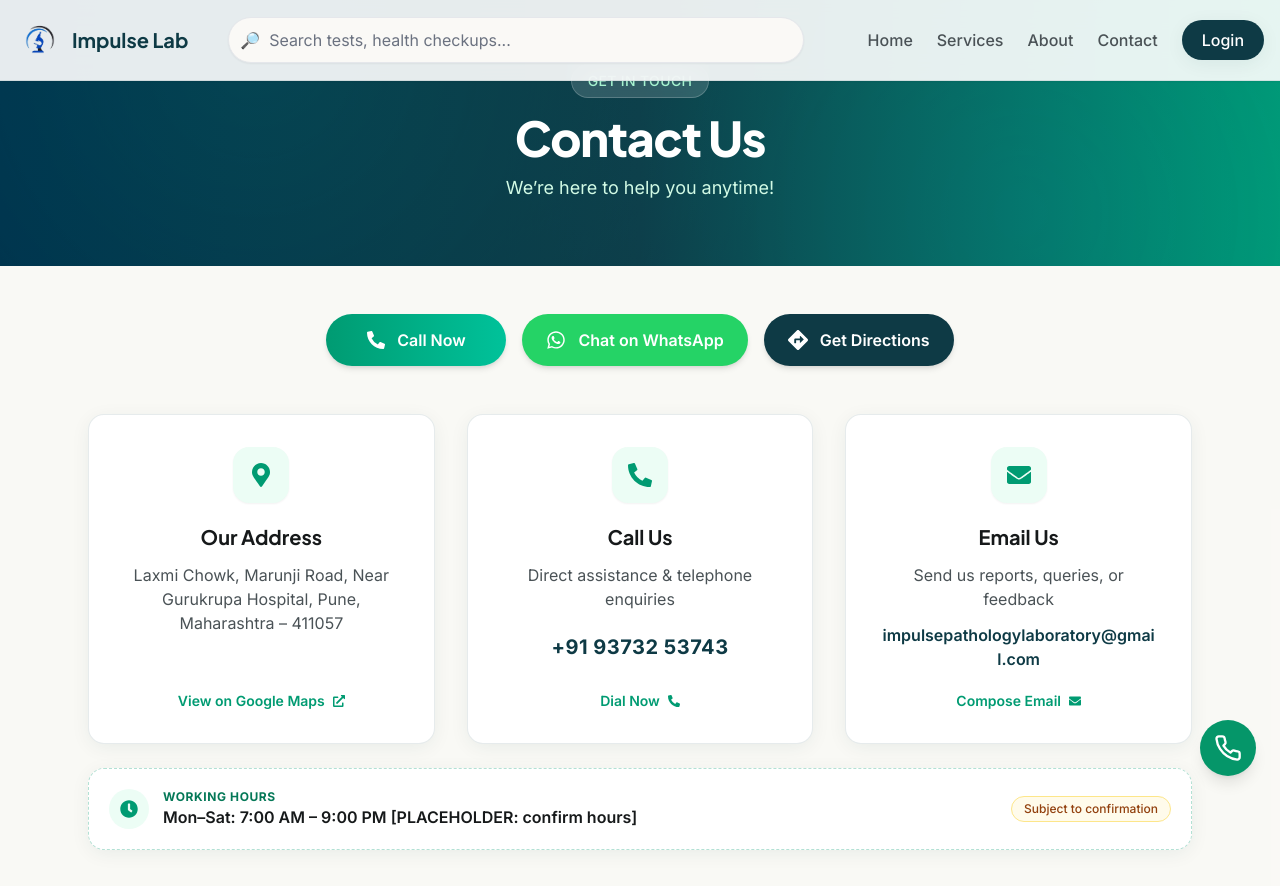
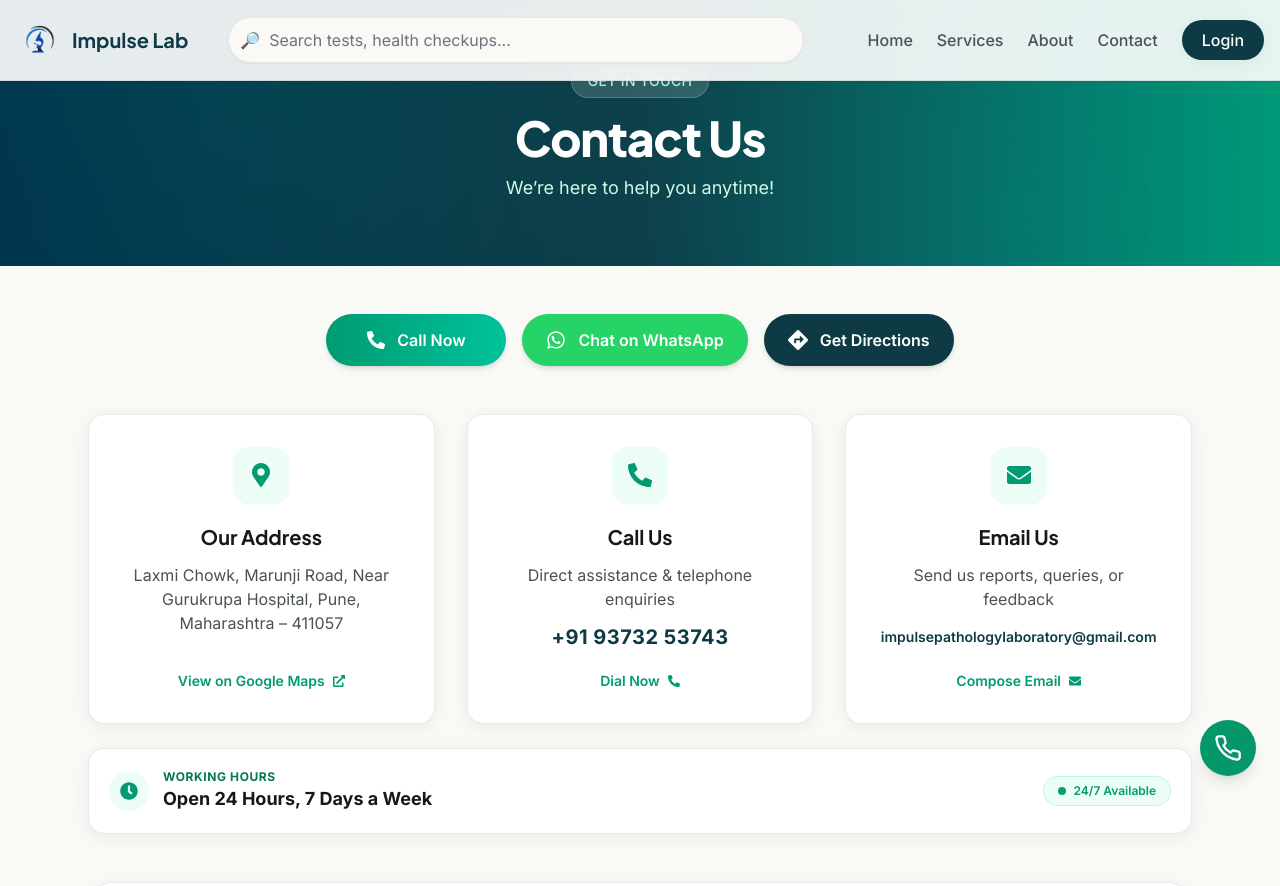
Before and after one commit to Tusharm1616/-impulse-pathology, a Next.js app in the folder Frontend/: page /contact in a window 1280 px wide. Shown: the top 886 px of the page. Built offline with nearby package versions, Linux system fonts and the light colour scheme; no server answers.

Commit message:
Update working hours to 24 hours and fix email wrapping on contact page

```diff
--- a/Frontend/src/app/contact/page.tsx
+++ b/Frontend/src/app/contact/page.tsx
@@ -20,7 +20,7 @@ import {
   LAB_WHATSAPP_URL,
   LAB_MAPS_SEARCH_URL,
   LAB_MAPS_EMBED_URL,
-  LAB_WORKING_HOURS,
+  LAB_HOURS,
 } from "@/lib/siteConfig";
 
 export default function ContactPage() {
@@ -138,12 +138,15 @@ export default function ContactPage() {
             <p className="text-brand-textB text-sm sm:text-base leading-relaxed mb-1">
               Send us reports, queries, or feedback
             </p>
-            <div className="mt-2 flex-grow flex items-center">
+            <div className="mt-2 flex-grow flex items-center justify-center w-full max-w-full">
               <a
                 href={LAB_EMAIL_MAILTO}
-                className="text-sm sm:text-base font-semibold text-[#0E3A45] hover:text-[#009B72] transition-colors break-all"
+                className="text-[13px] sm:text-sm lg:text-[13px] xl:text-sm font-semibold text-[#0E3A45] hover:text-[#009B72] transition-colors break-words [overflow-wrap:anywhere] max-w-full text-center leading-snug"
+                title={LAB_EMAIL}
               >
-                {LAB_EMAIL}
+                <span className="inline-block">impulsepathologylaboratory</span>
+                <wbr />
+                <span className="inline-block">@gmail.com</span>
               </a>
             </div>
             <a
@@ -156,8 +159,8 @@ export default function ContactPage() {
           </div>
         </div>
 
-        {/* Working Hours Card (Placeholder) */}
-        <div className="mt-6 bg-white rounded-2xl p-5 shadow-soft border border-dashed border-[#009B72]/30 flex flex-col sm:flex-row items-center justify-between gap-4">
+        {/* Working Hours Card */}
+        <div className="mt-6 bg-white rounded-2xl p-5 shadow-soft border border-brand-primary/10 flex flex-col sm:flex-row items-center justify-between gap-4">
           <div className="flex items-center gap-3.5 text-center sm:text-left">
             <div className="w-10 h-10 rounded-full bg-emerald-50 text-[#009B72] flex items-center justify-center flex-shrink-0">
               <FaClock className="text-lg" />
@@ -166,14 +169,15 @@ export default function ContactPage() {
               <span className="text-xs uppercase font-bold tracking-wider text-emerald-700 block">
                 Working Hours
               </span>
-              <span className="text-sm sm:text-base font-semibold text-brand-textH">
-                {LAB_WORKING_HOURS}
+              <span className="text-base sm:text-lg font-bold text-brand-textH">
+                {LAB_HOURS}
               </span>
             </div>
           </div>
-          <span className="inline-block px-3 py-1 rounded-full bg-amber-50 text-amber-800 border border-amber-200 text-xs font-medium">
-            Subject to confirmation
-          </span>
+          <div className="inline-flex items-center gap-2 px-3.5 py-1.5 rounded-full bg-emerald-50 text-[#009B72] text-xs font-semibold border border-emerald-200/60">
+            <span className="w-2 h-2 rounded-full bg-[#009B72] animate-pulse"></span>
+            <span>24/7 Available</span>
+          </div>
         </div>
 
         {/* Interactive Google Map Section */}
--- a/Frontend/src/app/page.tsx
+++ b/Frontend/src/app/page.tsx
@@ -1217,7 +1217,7 @@ export default function Home() {
                           <div className="mt-4">
                             <div className="inline-flex items-center gap-2 rounded-full bg-white/20 border border-white/30 px-3 py-1 text-sm">
                               <span>⏰</span>
-                              <span>Mon–Sun: 7:00 AM – 10:00 PM</span>
+                              <span>Open 24 Hours, 7 Days a Week</span>
                             </div>
                           </div>
                           <div className="mt-5">
@@ -1268,7 +1268,7 @@ export default function Home() {
                     <div className="mt-4">
                       <div className="inline-flex items-center gap-2 rounded-full bg-white/20 border border-white/30 px-3 py-1 text-sm">
                         <span>⏰</span>
-                        <span>Mon–Sun: 7:00 AM – 10:00 PM</span>
+                        <span>Open 24 Hours, 7 Days a Week</span>
                       </div>
                     </div>
                     <div className="mt-5">
--- a/Frontend/src/components/ContactModal.tsx
+++ b/Frontend/src/components/ContactModal.tsx
@@ -67,7 +67,11 @@ export default function ContactModal() {
                 className="flex items-center gap-3 bg-gray-50 hover:bg-emerald-50 px-4 py-3 rounded-xl transition border border-gray-100"
               >
                 <FaEnvelope className="text-[#009B72] text-lg flex-shrink-0" />
-                <span className="font-semibold text-gray-800 text-xs sm:text-sm break-all">{LAB_EMAIL}</span>
+                <span className="font-semibold text-gray-800 text-[12px] sm:text-xs break-words [overflow-wrap:anywhere] leading-snug">
+                  <span className="inline-block">impulsepathologylaboratory</span>
+                  <wbr />
+                  <span className="inline-block">@gmail.com</span>
+                </span>
               </a>
 
               {/* WhatsApp Inside Modal */}
--- a/Frontend/src/data/branches.ts
+++ b/Frontend/src/data/branches.ts
@@ -22,7 +22,7 @@ export const branches: Branch[] = [
     address: "Laxmi Chowk, Marunji Road, Near Gurukrupa Hospital, Pune, Maharashtra – 411057",
     rating: 4.6,
     reviews: 46,
-    openHours: "Open 24 hours, all 7 days",
+    openHours: "Open 24 Hours, 7 Days a Week",
   },
   {
     id: "kaspatewasti-wakad",
--- a/Frontend/src/lib/siteConfig.ts
+++ b/Frontend/src/lib/siteConfig.ts
@@ -22,5 +22,6 @@ export const LAB_WHATSAPP_URL = `https://wa.me/919373253743?text=${encodeURIComp
 export const LAB_MAPS_SEARCH_URL = `https://www.google.com/maps/search/?api=1&query=${encodeURIComponent("Impulse Pathology Laboratory, Laxmi Chowk, Marunji Road, Near Gurukrupa Hospital, Pune, Maharashtra – 411057")}`;
 export const LAB_MAPS_EMBED_URL = `https://maps.google.com/maps?q=${encodeURIComponent("Impulse Pathology Laboratory, Laxmi Chowk, Marunji Road, Near Gurukrupa Hospital, Pune 411057")}&output=embed`;
 
-// Working hours placeholder for easy editing
-export const LAB_WORKING_HOURS = "Mon–Sat: 7:00 AM – 9:00 PM [PLACEHOLDER: confirm hours]";
+// Working hours
+export const LAB_HOURS = "Open 24 Hours, 7 Days a Week";
+export const LAB_WORKING_HOURS = LAB_HOURS;
```
